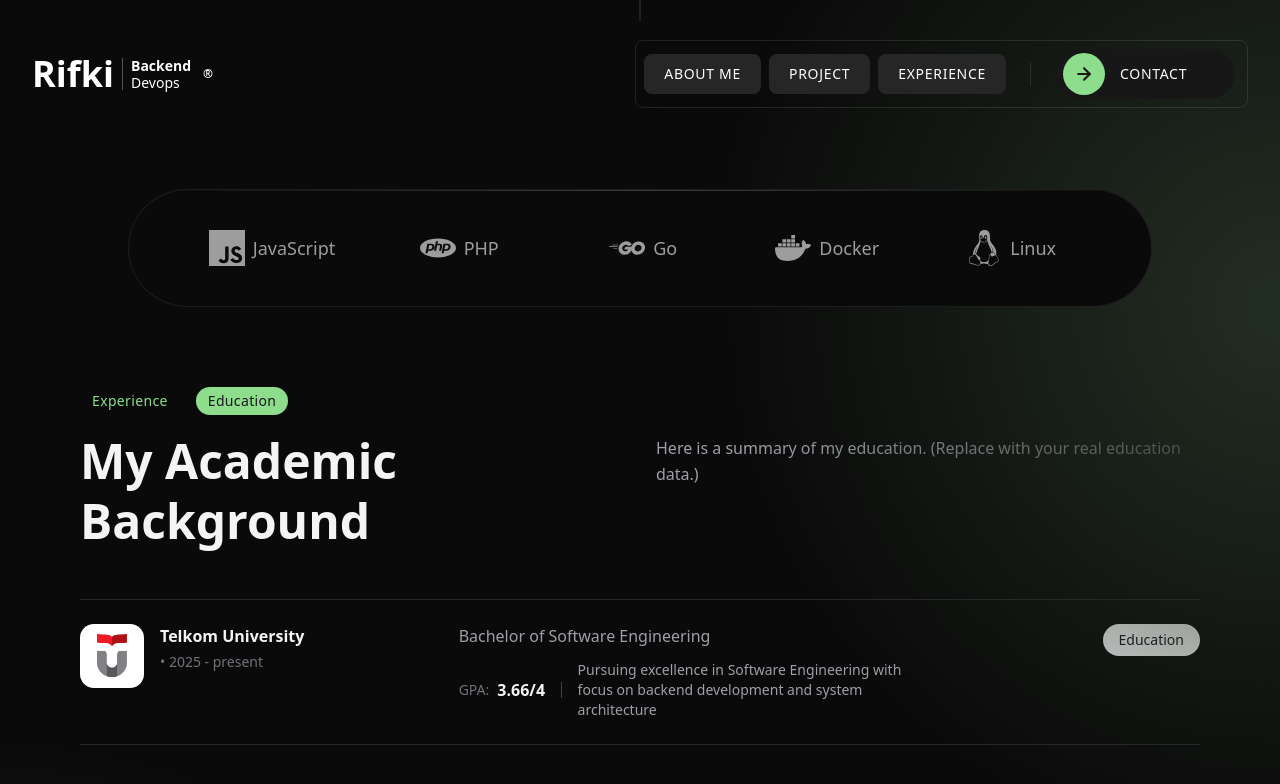
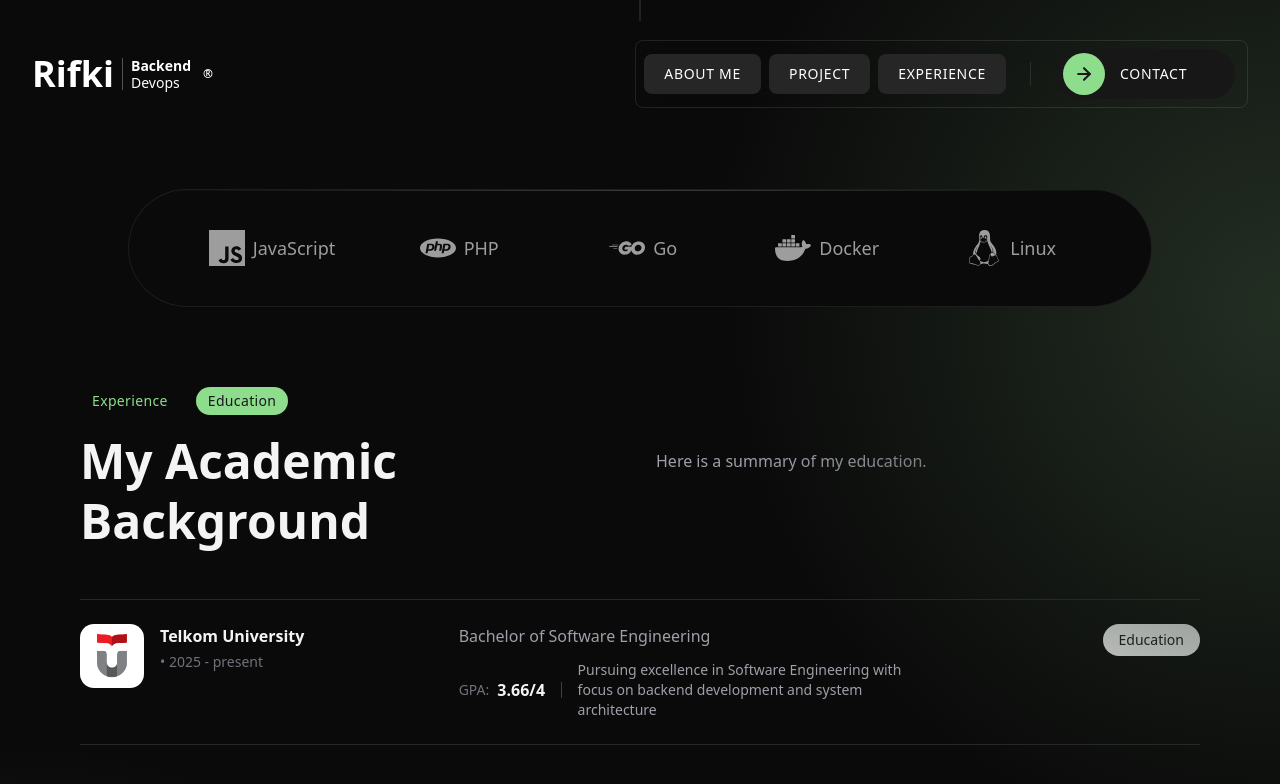
Before and after one commit to RIfkiND/ult-portofolio, a Next.js app: page / in a window 1280 px wide. Both pictures are taken after a click on the button "Education". Shown: the part 1040-1824 px from the top of the page. Built offline with nearby package versions, Linux system fonts and the light colour scheme.

Commit message:
Refactor ExperienceSection component structure

```diff
--- a/components/Home/ExperienceSection.tsx
+++ b/components/Home/ExperienceSection.tsx
@@ -147,7 +147,7 @@ export default function ExperienceSection(id: { id: string }) {
               </>
             ) : (
               <p className="text-zinc-400 leading-relaxed mb-4">
-                Here is a summary of my education. (Replace with your real education data.)
+                Here is a summary of my education.
               </p>
             )}
           </div>
```
